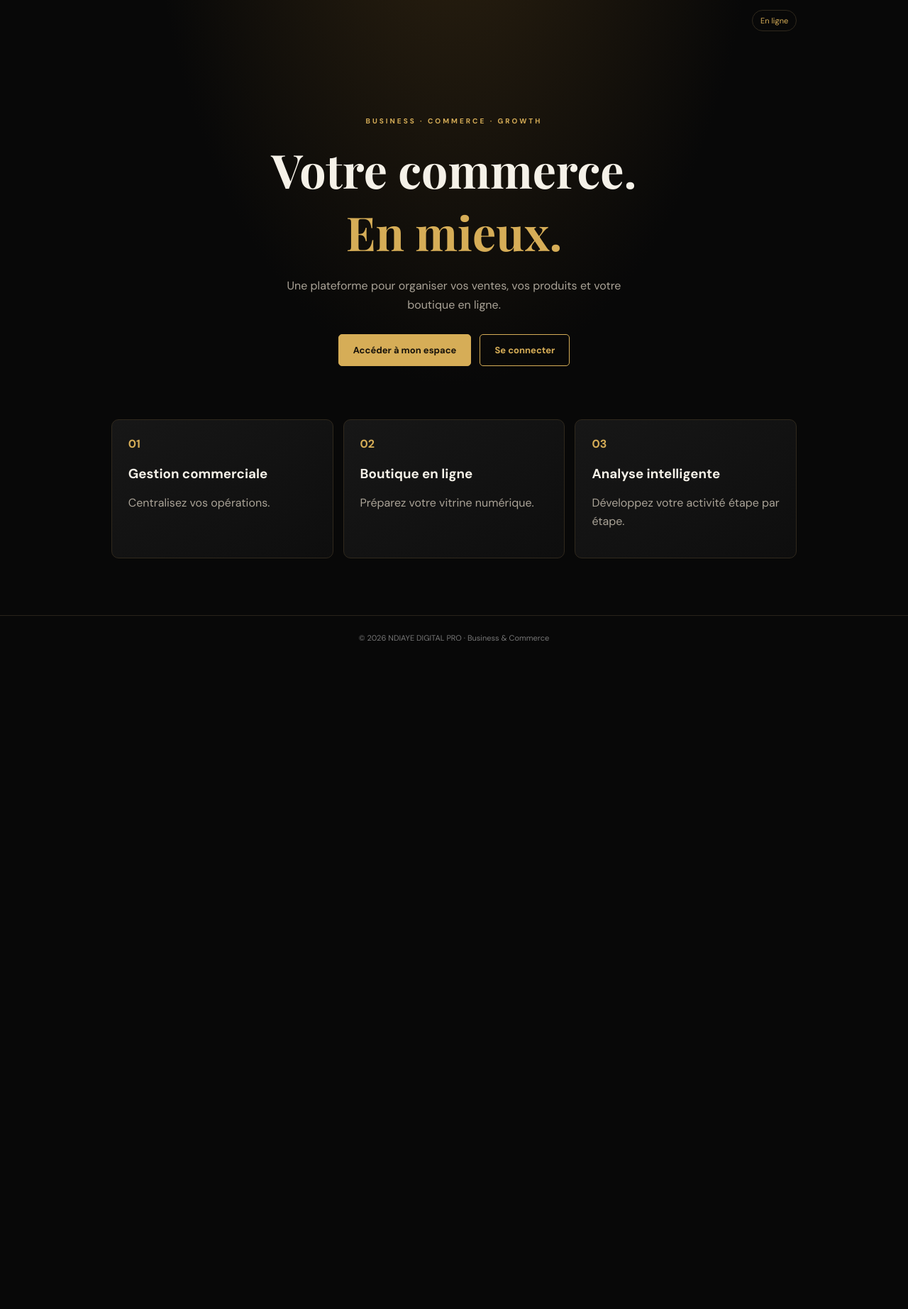
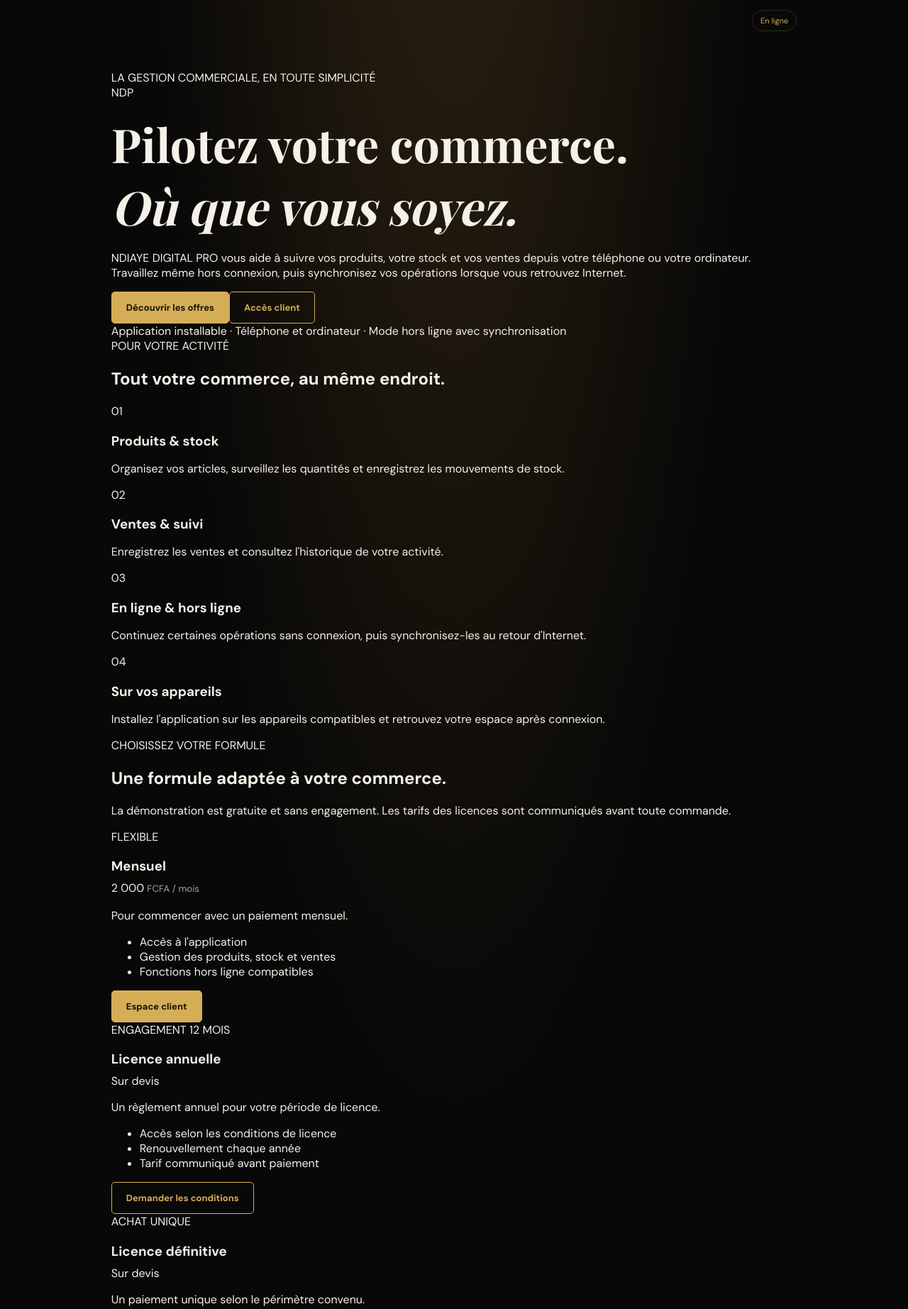
Before and after one commit to ameth99ndiaye-hash/ndiaye-digital-pro-v2, a Flask app: page / in a window 1280 px wide. Shown: the part 76-1921 px from the top of the page at 71% size. Before the commit the page ends 979 px from the top, so only its background shows below. Run offline with Flask 3, Linux system fonts and the light colour scheme; some libraries are stand-ins or nearby versions.

Commit message:
Add NDIAYE DIGITAL PRO storefront

```diff
--- a/templates/index.html
+++ b/templates/index.html
@@ -1,45 +1,26 @@
-
 {% extends "base.html" %}
-{% block title %}NDIAYE DIGITAL PRO · Business & Commerce{% endblock %}
+{% block title %}NDIAYE DIGITAL PRO — Gérez votre commerce avec maîtrise{% endblock %}
 {% block content %}
-
-<section class="hero">
-  <div class="eyebrow">BUSINESS · COMMERCE · GROWTH</div>
-
-  <h1>
-    Votre commerce.<br>
-    <em>En mieux.</em>
-  </h1>
-
-  <p>
-    Une plateforme pour organiser vos ventes,
-    vos produits et votre boutique en ligne.
-  </p>
-
-  <div class="actions">
-    <a class="btn gold" href="/login">Accéder à mon espace</a>
-    <a class="btn ghost" href="/login">Se connecter</a>
-  </div>
+<section class="store-hero">
+  <div class="store-kicker">LA GESTION COMMERCIALE, EN TOUTE SIMPLICITÉ</div><div class="store-mark">N<span>D</span>P</div>
+  <h1>Pilotez votre commerce.<br><em>Où que vous soyez.</em></h1>
+  <p class="store-lead">NDIAYE DIGITAL PRO vous aide à suivre vos produits, votre stock et vos ventes depuis votre téléphone ou votre ordinateur. Travaillez même hors connexion, puis synchronisez vos opérations lorsque vous retrouvez Internet.</p>
+  <div class="store-actions"><a class="btn gold" href="#tarifs">Découvrir les offres</a><a class="btn ghost" href="/login">Accès client</a></div>
+  <div class="store-note">Application installable · Téléphone et ordinateur · Mode hors ligne avec synchronisation</div>
 </section>
-
-<section class="features">
-  <article>
-    <b>01</b>
-    <h3>Gestion commerciale</h3>
-    <p>Centralisez vos opérations.</p>
-  </article>
-
-  <article>
-    <b>02</b>
-    <h3>Boutique en ligne</h3>
-    <p>Préparez votre vitrine numérique.</p>
-  </article>
-
-  <article>
-    <b>03</b>
-    <h3>Analyse intelligente</h3>
-    <p>Développez votre activité étape par étape.</p>
-  </article>
-</section>
-
+<section class="store-section"><div class="store-heading"><span>POUR VOTRE ACTIVITÉ</span><h2>Tout votre commerce, au même endroit.</h2></div>
+<div class="store-grid">
+<article class="store-card"><div class="store-icon">01</div><h3>Produits & stock</h3><p>Organisez vos articles, surveillez les quantités et enregistrez les mouvements de stock.</p></article>
+<article class="store-card"><div class="store-icon">02</div><h3>Ventes & suivi</h3><p>Enregistrez les ventes et consultez l'historique de votre activité.</p></article>
+<article class="store-card"><div class="store-icon">03</div><h3>En ligne & hors ligne</h3><p>Continuez certaines opérations sans connexion, puis synchronisez-les au retour d'Internet.</p></article>
+<article class="store-card"><div class="store-icon">04</div><h3>Sur vos appareils</h3><p>Installez l'application sur les appareils compatibles et retrouvez votre espace après connexion.</p></article>
+</div></section>
+<section class="store-section" id="tarifs"><div class="store-heading"><span>CHOISISSEZ VOTRE FORMULE</span><h2>Une formule adaptée à votre commerce.</h2><p>La démonstration est gratuite et sans engagement. Les tarifs des licences sont communiqués avant toute commande.</p></div>
+<div class="store-pricing">
+<article class="price-card"><span class="price-label">FLEXIBLE</span><h3>Mensuel</h3><div class="price">2 000 <small>FCFA / mois</small></div><p>Pour commencer avec un paiement mensuel.</p><ul><li>Accès à l'application</li><li>Gestion des produits, stock et ventes</li><li>Fonctions hors ligne compatibles</li></ul><a class="btn gold" href="/login">Espace client</a></article>
+<article class="price-card"><span class="price-label">ENGAGEMENT 12 MOIS</span><h3>Licence annuelle</h3><div class="price">Sur devis</div><p>Un règlement annuel pour votre période de licence.</p><ul><li>Accès selon les conditions de licence</li><li>Renouvellement chaque année</li><li>Tarif communiqué avant paiement</li></ul><a class="btn ghost" href="#commande">Demander les conditions</a></article>
+<article class="price-card featured"><span class="price-label">ACHAT UNIQUE</span><h3>Licence définitive</h3><div class="price">Sur devis</div><p>Un paiement unique selon le périmètre convenu.</p><ul><li>Conditions précisées au devis</li><li>Nombre d'appareils défini à l'achat</li><li>Mises à jour et services précisés au contrat</li></ul><a class="btn ghost" href="#commande">Demander les conditions</a></article>
+</div></section>
+<section class="store-section store-demo"><div><span class="store-kicker">AVANT DE VOUS ENGAGER</span><h2>Voyez l'application en action.</h2><p>Demandez une démonstration gratuite pour découvrir le tableau de bord, les produits, le stock, les ventes et le fonctionnement hors ligne.</p></div><a class="btn gold" href="#commande">Demander une démonstration</a></section>
+<section class="store-section" id="commande"><div class="store-heading"><span>COMMANDES & INFORMATIONS</span><h2>Parlons de votre projet.</h2><p>Pour obtenir une démonstration, un devis annuel ou une licence définitive, contactez l'administrateur de NDIAYE DIGITAL PRO par le canal officiel qui vous a transmis cette page. Au Sénégal, les paiements Wave et Orange Money sont traités après confirmation des coordonnées et du montant. Pour l'international, le moyen de paiement sera confirmé selon le pays.</p></div><div class="store-actions"><a class="btn gold" href="/login">Espace client</a><a class="btn ghost" href="#tarifs">Revoir les offres</a></div><p class="store-small">Ne versez aucun paiement avant d'avoir reçu une confirmation écrite du prix, de la formule, des conditions de licence et des coordonnées officielles de paiement.</p></section>
 {% endblock %}
```
